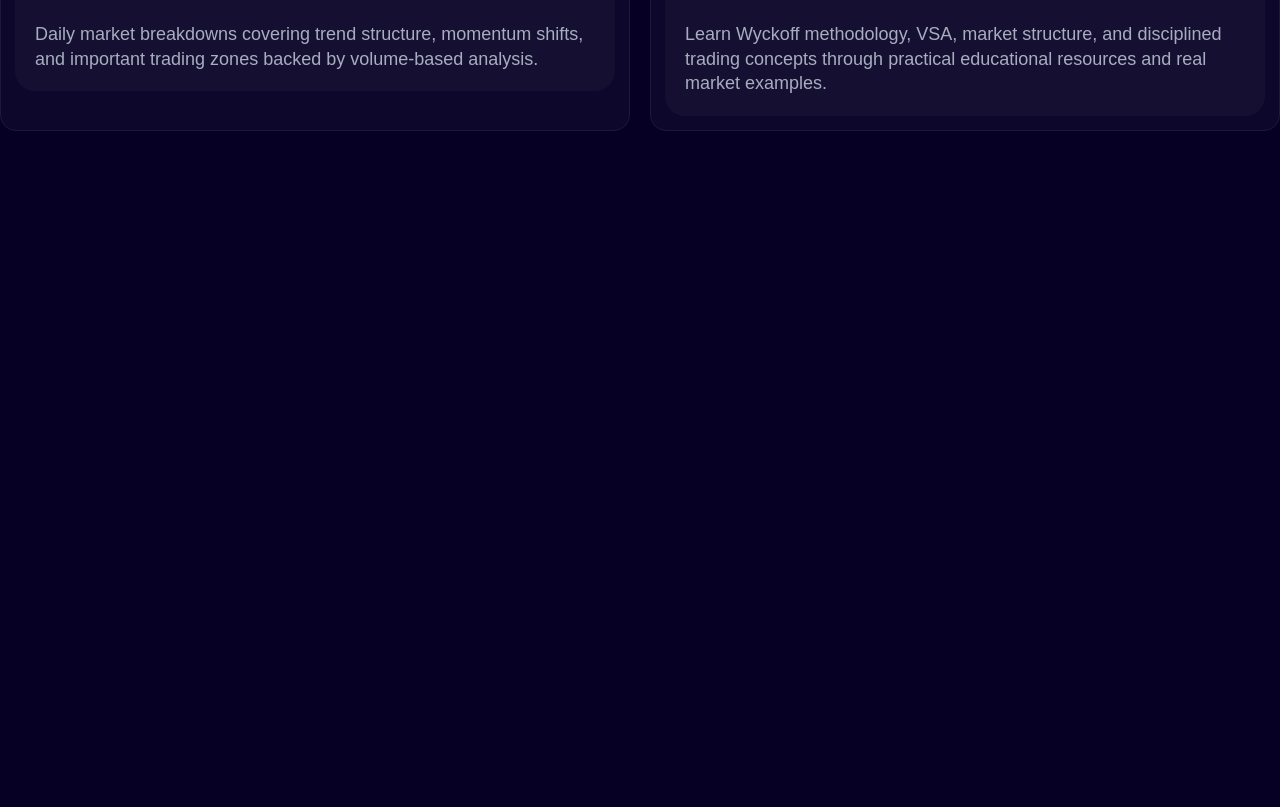
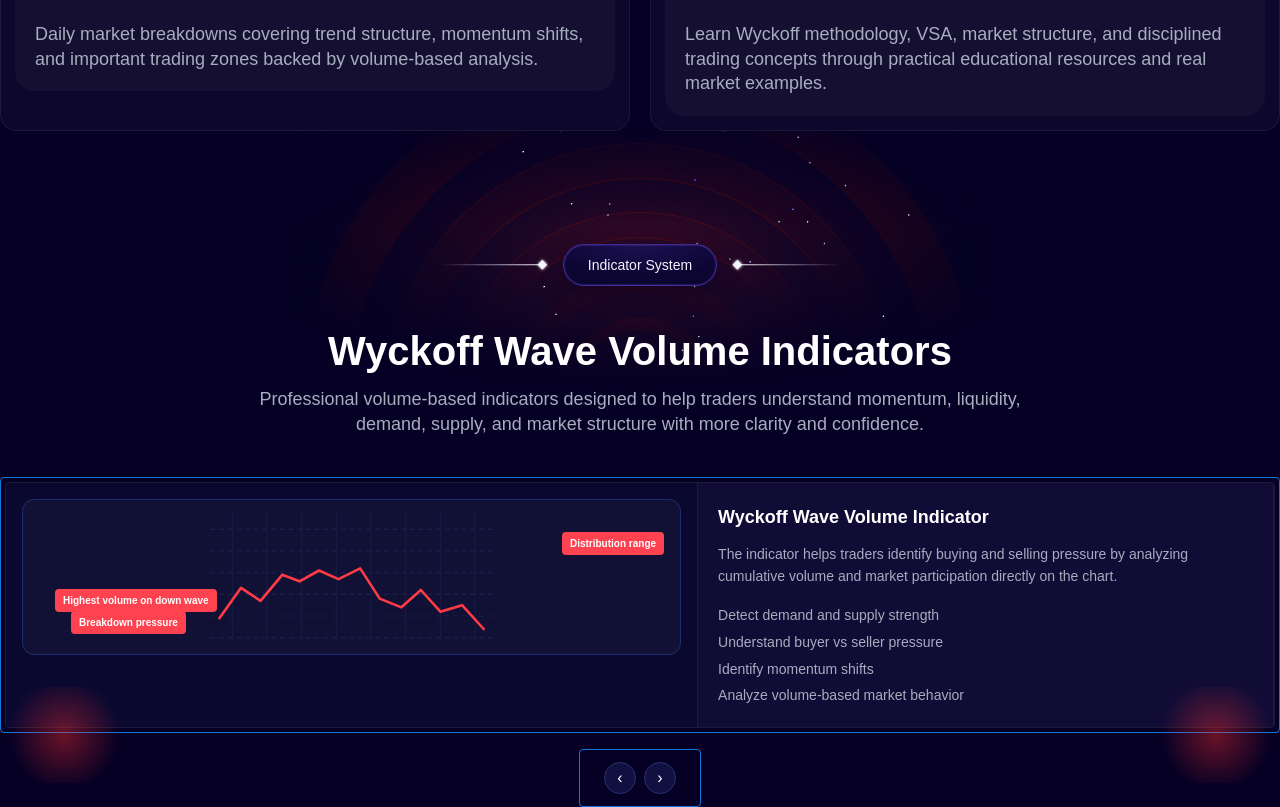
Before and after one commit to shreya-logicgo/volumedaytrader-landing, a Next.js app in the folder landing-page/: page / in a window 1280 px wide. Shown: the part 3280-4087 px from the top of the page. Before the commit the page ends 3411 px from the top, so only its background shows below. Built offline with nearby package versions, Linux system fonts and the light colour scheme; a web font is replaced by a local one.

Commit message:
carousal completed

```diff
--- a/landing-page/app/page.tsx
+++ b/landing-page/app/page.tsx
@@ -1,3 +1,4 @@
+import IndicatorSystem from "@/components/sections/Indicator System/IndicatorSystem";
 import OurServices from "@/components/sections/our services/OurServices";
 import SignalsAndIndicators from "@/components/sections/Signals & Indicators/SignalsAndIndicators";
 import Trust from "@/components/sections/Trust/Trust";
@@ -9,6 +10,7 @@ export default function Home() {
       <OurServices />
       <Trust />
       <SignalsAndIndicators />
+      <IndicatorSystem />
     </div>
   );
 }
--- a/landing-page/components/sections/Indicator System/IndicatorSystem.tsx
+++ b/landing-page/components/sections/Indicator System/IndicatorSystem.tsx
@@ -1 +1,23 @@
-rafce
+import Badge from '@/components/ui/badge/Badge'
+import Heading from '@/components/ui/heading/Heading'
+import SubHeading from '@/components/ui/subheading/SubHeading'
+import React from 'react'
+import IndicatorSystemCarousae from './IndicatorSystemCarousae'
+
+const IndicatorSystem = () => {
+  return (
+    <div>
+            <div className="relative max-w-[717px] flex flex-col gap-2 mx-auto">
+                <Badge text='Indicator System' />
+            </div>
+            <div className="relative z-10 mx-auto text-center space-y-4 pt-50 ">
+                <Heading className=' mx-auto' text="Wyckoff Wave Volume Indicators" />
+                <SubHeading className='max-w-[780px] mx-auto leading-snug' text="Professional volume-based indicators designed to help traders understand momentum, liquidity, demand, supply, and market structure with more clarity and confidence." />
+            </div>
+            <IndicatorSystemCarousae />
+
+        </div>
+  )
+}
+
+export default IndicatorSystem
--- /dev/null
+++ b/landing-page/components/sections/Indicator System/IndicatorSystemCarousae.tsx
@@ -0,0 +1,140 @@
+import React from 'react'
+
+interface IndicatorSlide {
+  title: string
+  subtitle: string
+  points: string[]
+  linePath: string
+}
+
+interface IndicatorSystemCarousaeProps {
+  slides?: IndicatorSlide[]
+  className?: string
+}
+
+const defaultSlides: IndicatorSlide[] = [
+  {
+    title: 'Wyckoff Wave Volume Indicator',
+    subtitle:
+      'The indicator helps traders identify buying and selling pressure by analyzing cumulative volume and market participation directly on the chart.',
+    points: [
+      'Detect demand and supply strength',
+      'Understand buyer vs seller pressure',
+      'Identify momentum shifts',
+      'Analyze volume-based market behavior',
+    ],
+    linePath: 'M8 98 L28 70 L46 82 L66 58 L82 64 L100 54 L118 62 L138 52 L156 80 L176 88 L194 72 L212 92 L232 86 L252 108',
+  },
+  {
+    title: 'Wyckoff Wave Volume Indicator',
+    subtitle:
+      'Read market turning points with structure-focused wave behavior and highlighted distribution or absorption zones.',
+    points: [
+      'Track reaction highs and lows',
+      'Spot distribution range areas',
+      'Flag breakdown risk zones',
+      'Improve structured market timing',
+    ],
+    linePath: 'M8 88 L26 66 L46 74 L66 70 L86 82 L104 62 L124 52 L144 68 L164 64 L184 90 L204 100 L224 92 L244 86 L252 74',
+  },
+]
+
+const ChartPanel = ({ path }: { path: string }) => {
+  return (
+    <div className="relative overflow-hidden rounded-xl border border-[#1d2d70] bg-[#111035] p-3">
+      <svg viewBox="0 0 260 120" className="h-[130px] w-full">
+        {[16, 36, 56, 76, 96, 116].map((y) => (
+          <line
+            key={y}
+            x1="0"
+            y1={y}
+            x2="260"
+            y2={y}
+            stroke="#25306A"
+            strokeDasharray="4 4"
+            opacity="0.55"
+          />
+        ))}
+        {[20, 52, 84, 116, 148, 180, 212, 244].map((x) => (
+          <line key={x} x1={x} y1="0" x2={x} y2="120" stroke="#1f2754" opacity="0.5" />
+        ))}
+        <path
+          d={path}
+          fill="none"
+          stroke="#ff3b45"
+          strokeWidth="2.4"
+          strokeLinecap="round"
+          strokeLinejoin="round"
+        />
+      </svg>
+
+      <span className="absolute right-4 top-8 rounded bg-[#ff424f] px-2 py-1 text-[10px] font-semibold text-white">
+        Distribution range
+      </span>
+      <span className="absolute left-8 top-[58%] rounded bg-[#ff424f] px-2 py-1 text-[10px] font-semibold text-white">
+        Highest volume on down wave
+      </span>
+      <span className="absolute left-12 bottom-5 rounded bg-[#ff424f] px-2 py-1 text-[10px] font-semibold text-white">
+        Breakdown pressure
+      </span>
+    </div>
+  )
+}
+
+const IndicatorSystemCarousae = ({
+  slides = defaultSlides,
+  className = '',
+}: IndicatorSystemCarousaeProps) => {
+  return (
+    <div className={`relative mt-10 ${className}`.trim()}>
+      <div className="pointer-events-none absolute bottom-6 left-0 h-24 w-32 bg-[radial-gradient(circle,#ff2e2e66_0%,#ff2e2e00_70%)]" />
+      <div className="pointer-events-none absolute bottom-6 right-0 h-24 w-32 bg-[radial-gradient(circle,#ff2e2e66_0%,#ff2e2e00_70%)]" />
+
+      <div className="rounded-[4px] border border-[#1377D9] p-1">
+        <div className="overflow-hidden rounded-sm border border-[#1d1938] bg-[#0b0830]">
+          <div className="flex min-h-[180px] w-[200%]">
+            {slides.map((slide, idx) => (
+              <article key={`${slide.title}-${idx}`} className="grid w-full grid-cols-[1.2fr_1fr] border-r border-[#1d1938]">
+                <div className="p-4">
+                  <ChartPanel path={slide.linePath} />
+                </div>
+                <div className="border-l border-[#1d1938] bg-[#100c36] p-5">
+                  <h3 className="text-lg font-semibold text-white">{slide.title}</h3>
+                  <p className="mt-3 text-sm leading-relaxed text-[#A7ADBE]">{slide.subtitle}</p>
+                  <ul className="mt-4 space-y-1 text-sm leading-relaxed text-[#A7ADBE]">
+                    {slide.points.map((point) => (
+                      <li key={point}>{point}</li>
+                    ))}
+                  </ul>
+                </div>
+              </article>
+            ))}
+          </div>
+        </div>
+      </div>
+
+      <div className="mt-4 flex justify-center">
+        <div className="rounded-[4px] border border-[#1377D9] px-6 py-3">
+          <div className="flex items-center gap-2">
+            <button
+              type="button"
+              className="flex h-8 w-8 items-center justify-center rounded-full border border-[#26336d] bg-[#121041] text-white"
+              aria-label="Previous"
+            >
+              &#8249;
+            </button>
+            <button
+              type="button"
+              className="flex h-8 w-8 items-center justify-center rounded-full border border-[#26336d] bg-[#121041] text-white"
+              aria-label="Next"
+            >
+              &#8250;
+            </button>
+          </div>
+        </div>
+      </div>
+    </div>
+  )
+}
+
+export default IndicatorSystemCarousae
```
